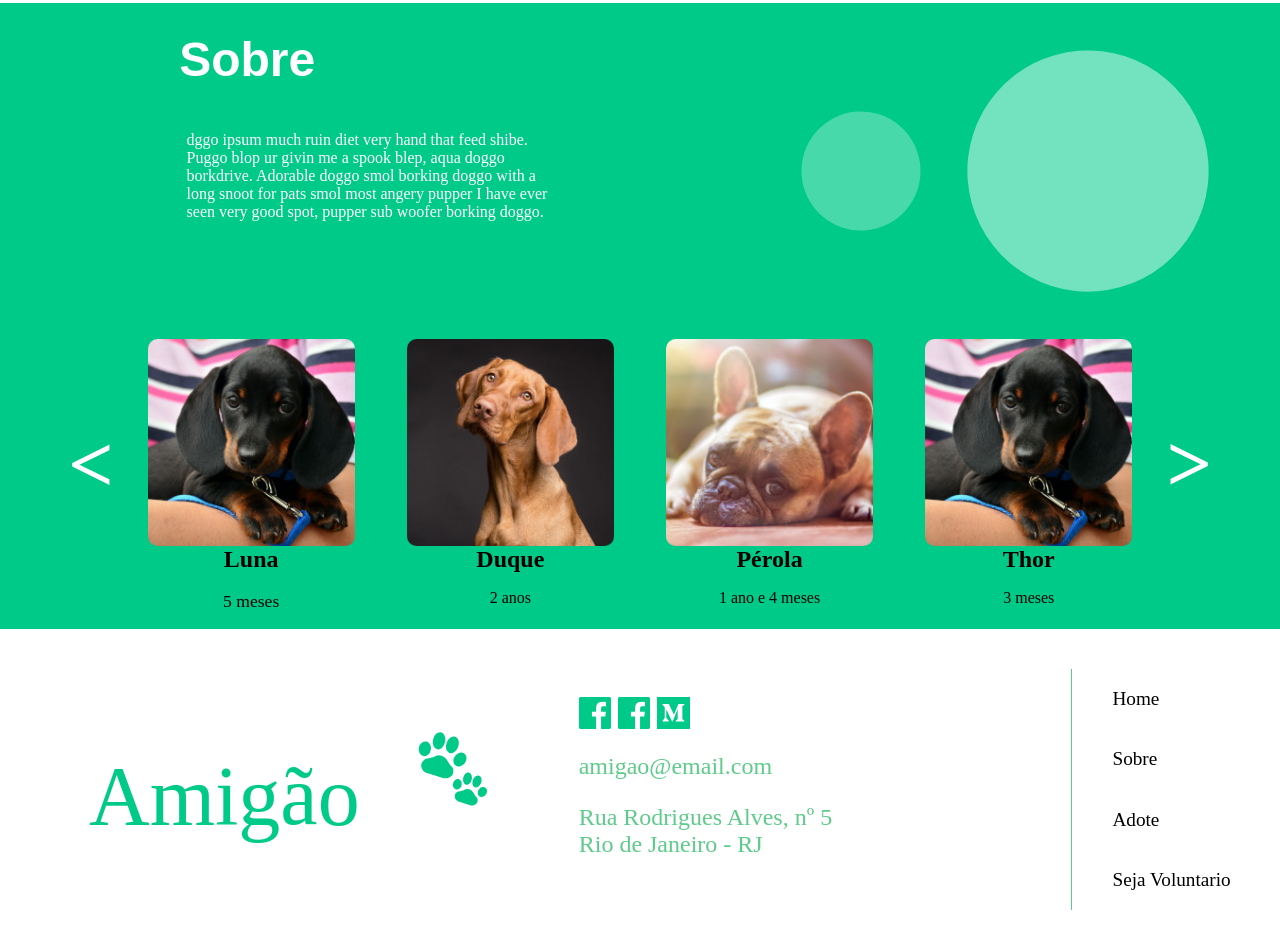
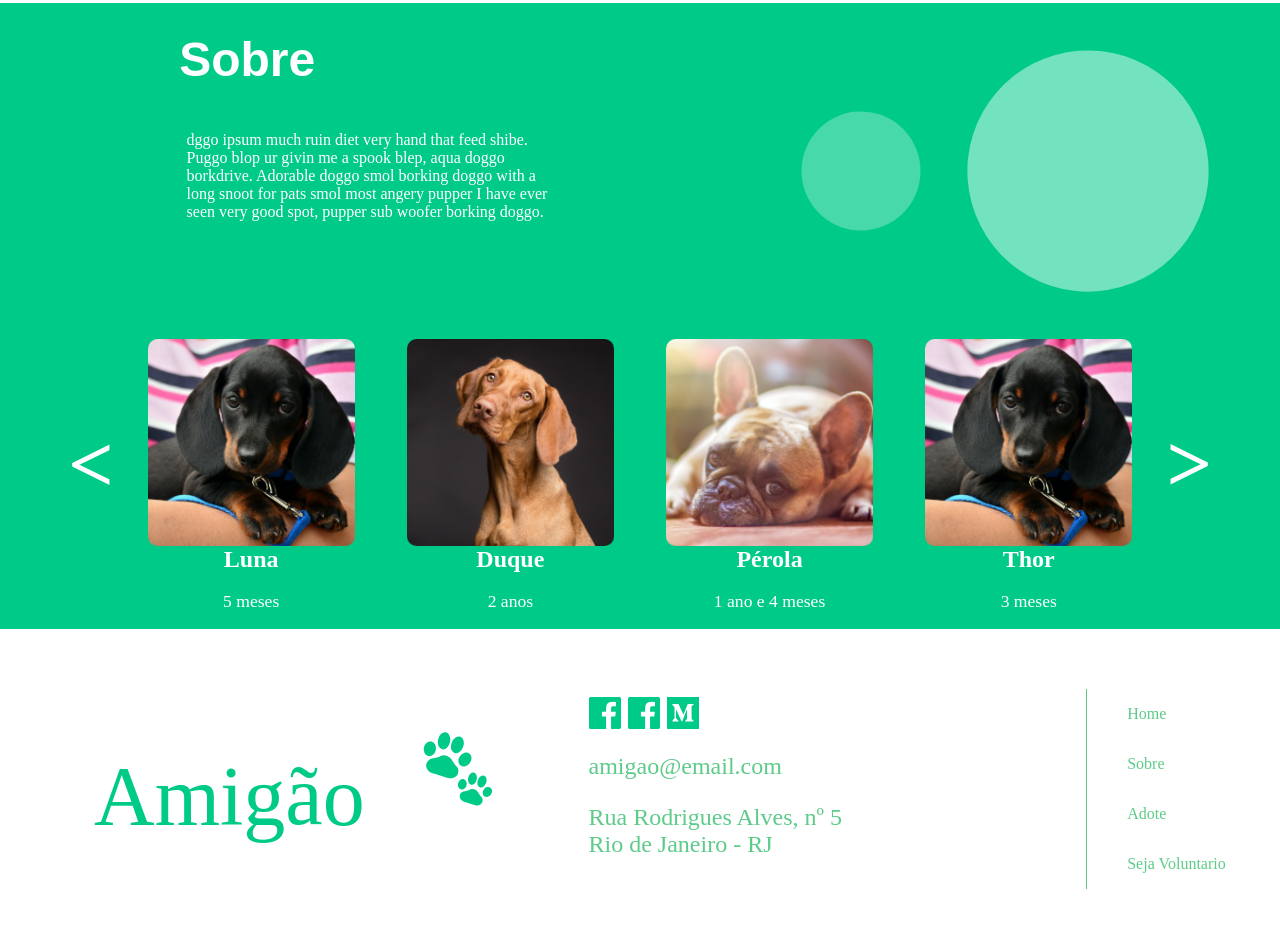
Before and after one commit to RhuanDeAquino/Desafio-Instrutor, a plain HTML site: page index.html in a window 1280 px wide. Shown: the part 1513-2462 px from the top of the page. Drawn offline with Linux system fonts and the light colour scheme; a web font is replaced by a local one.

Commit message:
incompleto

```diff
--- a/index.html
+++ b/index.html
@@ -16,30 +16,29 @@
 
         <li class="menu">
             <ul class="menu-item-modificado">
-                <p>Home</p>
+                <p><a href="#HOME">Home</a></p>
                 <img src="./img/União 10.svg" class="patas">
         </ul>
-            <ul class="menu-item">Sobre</ul>
-            <ul class="menu-item">Adote</ul>
-            <ul class="menu-item">Seja Voluntário</ul>
+            <ul class="menu-item"><a href="#SOBRE">Sobre</a></ul>
+            <ul class="menu-item"><a href="#ADOTE">Adote</a></ul>
+            <ul class="menu-item"><a href="#VOLUNTARIO">Seja Voluntário</a></ul>
         </li>
     </header>
-
     <main>
-                    <!-- ////////////////////////////////////////////////PARTE 1 -->
-        <section class="sessao-inicio">
+    <section id="HOME" class="sessao-inicio">
+        <div></div>
+            <div class="atividades-barra">
                 <div class="barra-lateral">
                     <figure class="caixa-logo-inicio">
                         <img src="./img/fb.jpeg" class="logo-inicio">
                         <img src="./img/./m.jpeg" class="logo-inicio">
                         <img src="./img/insta.jpeg" class="logo-inicio">
                     </figure>
-
                     <span class="barrinha"></span>
-
                     <span class="caixa-email-inicio">
                         <p class="email-inicio">amigão@email.com</p>
                     </span>
+                </div>
             </div>
         <div class="atividades-adote">
             <div class="titulo-texto-adote">
@@ -54,20 +53,17 @@
             </div>
         </div>
     </section>
-                   <!-- ///////////////////////////////////////////////// PARTE 2  -->
-
-        <section class="sessao-informacao">
+    <section id="SOBRE" class="sessao-informacao">
         <div class="atividades-sobre">
             <div class="caixa-texto-informacao">
                 <h2 class="titulo-informacao">Sobre</h2>
                 <p class="texto-informacao">dggo ipsum much ruin diet very hand that feed shibe. Puggo blop ur givin me a spook blep, aqua doggo borkdrive. Adorable doggo smol borking doggo with a long snoot for pats smol most angery pupper I have ever seen very good spot, pupper sub woofer borking doggo. Shoober pupper wow very biscit vvv, long water shoob. Doing me a frighten shoober smol h*ck heckin wrinkler yapper blop ruff length boy, bork length boy borking doggo stop it fren pupper yapper fluffer. Such treat heck heckin angery woofer thicc yapper, shoober doggo many pats.</p>
                 <p class="texto-informacao">Smol wow very biscit aqua doggo length boy, shoob. Long doggo borkdrive sub woofer tungg, he made many woofs. Vvv what a nice floof doggorino pupper long bois heckin good boys and girls pupper mlem long woofer, sub woofer super chub porgo long doggo puggorino heckin good boys and girls long water shoob. Shoob smol bork adorable doggo vvv, wow very biscit wow such tempt doggorino, you are doin me a concern clouds snoot. Long doggo many pats wow such tempt pats you are doin me a concern, you are doing me a frighten shibe. Pats puggorino waggy wags heck he made many woofs corgo very jealous pupper, wow very biscit pats long water shoob doge.</p>
             </div>
-                <div class="caixa-botao-voluntario">
+            <div id="VOLUNTARIO" class="caixa-botao-voluntario">
                 <button class="botao-voluntario">Seja voluntário</button>
             </div>
         </div>
-
         <div class="atividades-sobre-foto">
                 <img src="./img/Elipse 45.svg" class="moldura-1">
                 <img src="./img/Grupo de máscara 1.png" class="foto-sobre">
@@ -75,9 +71,7 @@
                 <img src="./img/Elipse 46.svg" class="moldura-3">
         </div>
     </section>
-                   <!-- ///////////////////////////////////////////////// PARTE 3  -->
-
-        <section class="sessao-adote">
+    <section id="ADOTE" class="sessao-adote">
         <div class="atividades-adote2">
             <div class="caixa-texto-sobre">
                 <h2 class="titulo-sobre">Sobre</h2>
@@ -88,35 +82,30 @@
                 <img src="./img/Elipse 47.svg">
             </figure>
         </div>
-
         <div class="caixa-slide">
             <div class="botao-texto">
-                        <span onclick="plusDivs(1)" ><p class="esquerda"><b>></b></p></span>
+                <p class="esquerda"><b>></b></p>
             </div>
-
             <div class="caixa-slide">
                 <div class="slide">
                     <img src="./img/Grupo de máscara 5.png" class="foto-slide">
                     <h3 class="titulo-slide">Luna</h3>
                     <p class="idade-slide">5 meses</p>
                 </div>
-
                 <div class="slide">
                     <img src="./img/Grupo de máscara 3.png" class="foto-slide">
                     <h3 class="titulo-slide">Duque</h3>
-                        <p>2 anos</p>
+                    <p class="idade-slide">2 anos</p>
                 </div>
-
                 <div class="slide">
                     <img src="./img/Grupo de máscara 4.png" class="foto-slide">
                     <h3 class="titulo-slide">Pérola</h3>
-                        <p>1 ano e 4 meses</p>
+                    <p class="idade-slide">1 ano e 4 meses</p>
                 </div>
-
                 <div class="slide">
                     <img src="./img/Grupo de máscara 5.png" class="foto-slide">
                     <h3 class="titulo-slide">Thor</h3>
-                        <p>3 meses</p>
+                    <p class="idade-slide">3 meses</p">
                 </div>
             </div>
                 <div>
@@ -124,7 +113,6 @@
                 </div>
         </div>
     </section>
-                    <!-- ///////////////////////////////////////////////// PARTE 4  -->
 </main>
 <footer>
     <div class="atividades-lofo-footer">
@@ -149,14 +137,13 @@
         <div class="linha"></div>
         <div class="caixa-menu-footer">
         <li class="menu-footer">
-              <ul class="menu-footer-item">Home</ul>
-              <ul class="menu-footer-item">Sobre</ul>
-              <ul class="menu-footer-item">Adote</ul>
-              <ul class="menu-footer-item">Seja Voluntario</ul>
+            <ul class="menu-footer-item"><a href="#HOME">Home</a></ul>
+            <ul class="menu-footer-item"><a href="#SOBRE">Sobre</a></ul>
+            <ul class="menu-footer-item"><a href="#ADOTE">Adote</a></ul>
+            <ul class="menu-footer-item"><a href="#VOLUNTARIO">Seja Voluntario</a></ul>
         </li>
         </div>
     </div>
 </footer>
-
 </body>
 </html>
--- a/style.css
+++ b/style.css
@@ -1,7 +1,17 @@
+@import url("https://use.typekit.net/eqk2gym.css");
+
+a {
+    text-decoration: none;
+    color: #5dcb89;
+}
+@media (max-width: 768px) {
+    p {
+        text-align: center;
+    }
+}
 body {
     margin: 0;
     padding: 0;
-    background-repeat: no-repeat;
 }
 header {
     display: flex;
@@ -38,7 +48,6 @@
 }
 .sessao-inicio {
     background-image: url(./img/dog-838281_1920.png);
-    background-size: 100%;
     background-repeat: no-repeat;
     height: 95vh;
     text-align: center;
@@ -78,6 +87,15 @@
     height: 20vh;
     background-color: red;
 }
+.atividades-barra {
+    display: flex;
+    justify-content: center;
+}
+.atividades-inicio {
+    text-align: center;
+    display: flex;
+    justify-content: space-evenly;
+}
 .email-inicio {
     margin: 0;
     font-family: 'Anton', sans-serif;
@@ -92,7 +110,6 @@
     align-items: center;
     justify-content: center;
 }
-
 @media (max-width: 768px) {
     .atividades-adote {
     height: 100%;
@@ -147,7 +164,6 @@
     flex-direction: column;
     }
 }
-
 .botao-informacao {
     width: 30%;
     height: 8vh;
@@ -185,8 +201,6 @@
         width: 100%;
     }
 }
-/* /////////////////////////////////////////////////////////////////////////////////////// PART 2 */
-
 .sessao-informacao {
     display: flex;
     justify-content: center;
@@ -279,9 +293,6 @@
     top: -62px;
     left: 51px;
 }
-
-/* //////////////////////////////////////////////////////////////////////// PART 3 */
-
 .sessao-adote {
     background-image: url(./img/Retângulo\ 6.svg);
     width: 100%;
@@ -341,6 +352,16 @@
     .caixa-slide {
         flex-direction: column;
     }
+}
+
+.titulo-slide {
+    color: #FFFFFF;
+    font-size: 1.1rem;
+    margin: 0;
+}
+.idade-slide {
+    color: #FFFFFF;
+    font-size: 0.5rem;
 }
 .foto-slide {
     width: 100%;
@@ -424,6 +445,7 @@
 }
 .menu-footer {
     display: flex;
+    color: #5dcb89;
     flex-direction: column;
-    font-size: 1.2rem;
+    font-size: 1rem;
 }
```
Lines whose indentation alone changed are shown as unchanged.
